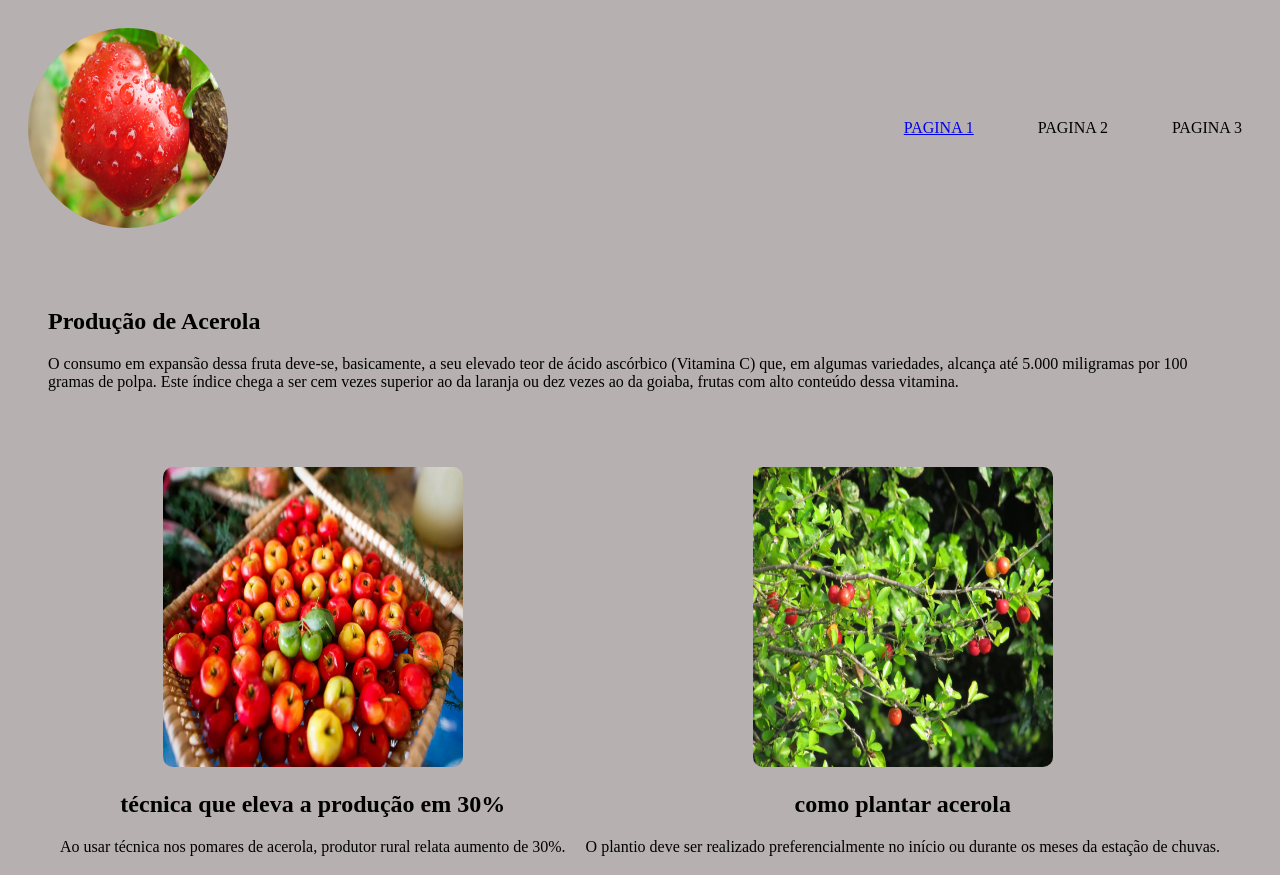
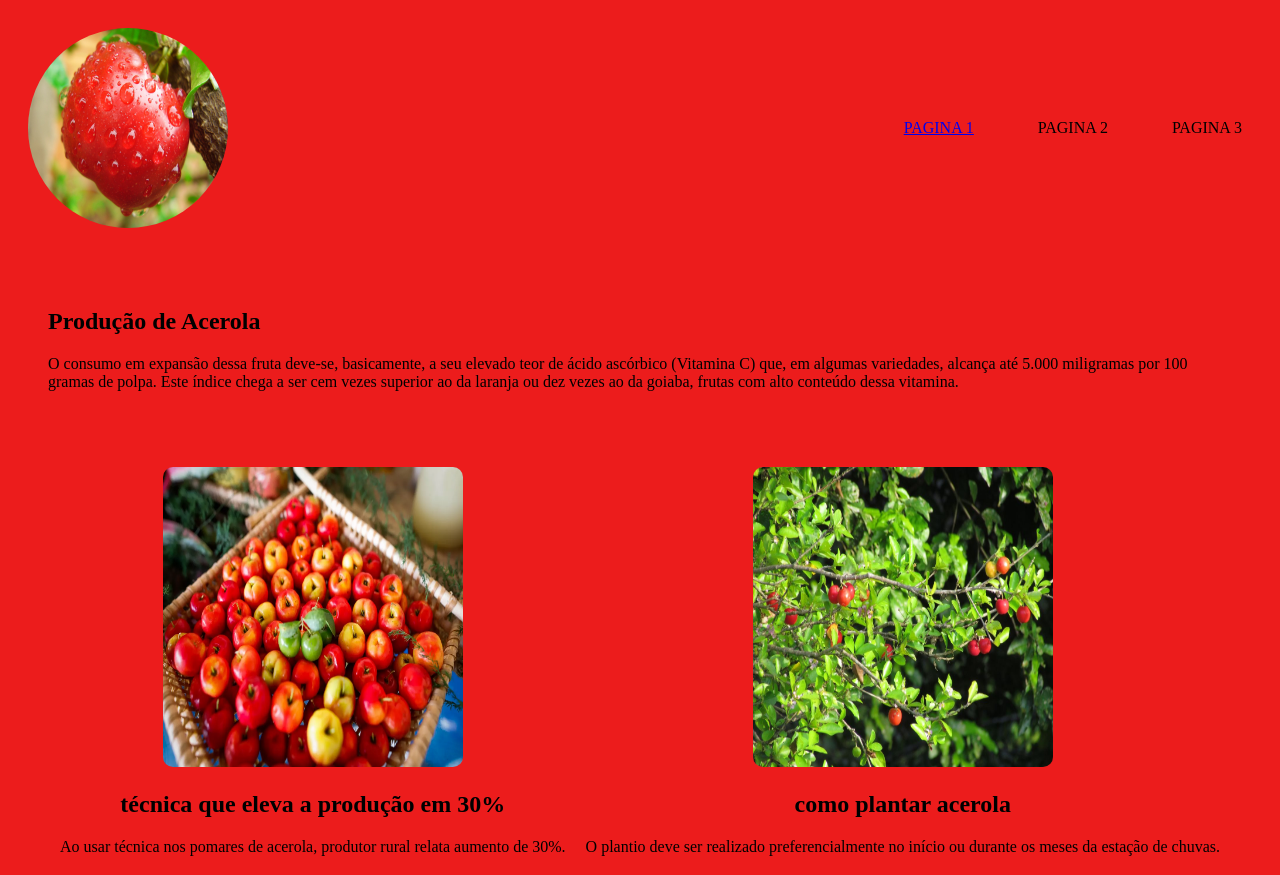
Before and after one commit to KevinNs1/agrinho2024, a plain HTML site: page index.html in a window 1280 px wide. Shown: the top 875 px of the page. Drawn offline with Linux system fonts and the light colour scheme.

Commit message:
llllllll

```diff
--- a/style.css
+++ b/style.css
@@ -1,6 +1,6 @@
 body{
 
-    background-color: rgb(183, 176, 176);/*coloca uma cor de fundo*/
+    background-color: rgb(236, 28, 28);/*coloca uma cor de fundo*/
 
 }
 
```
